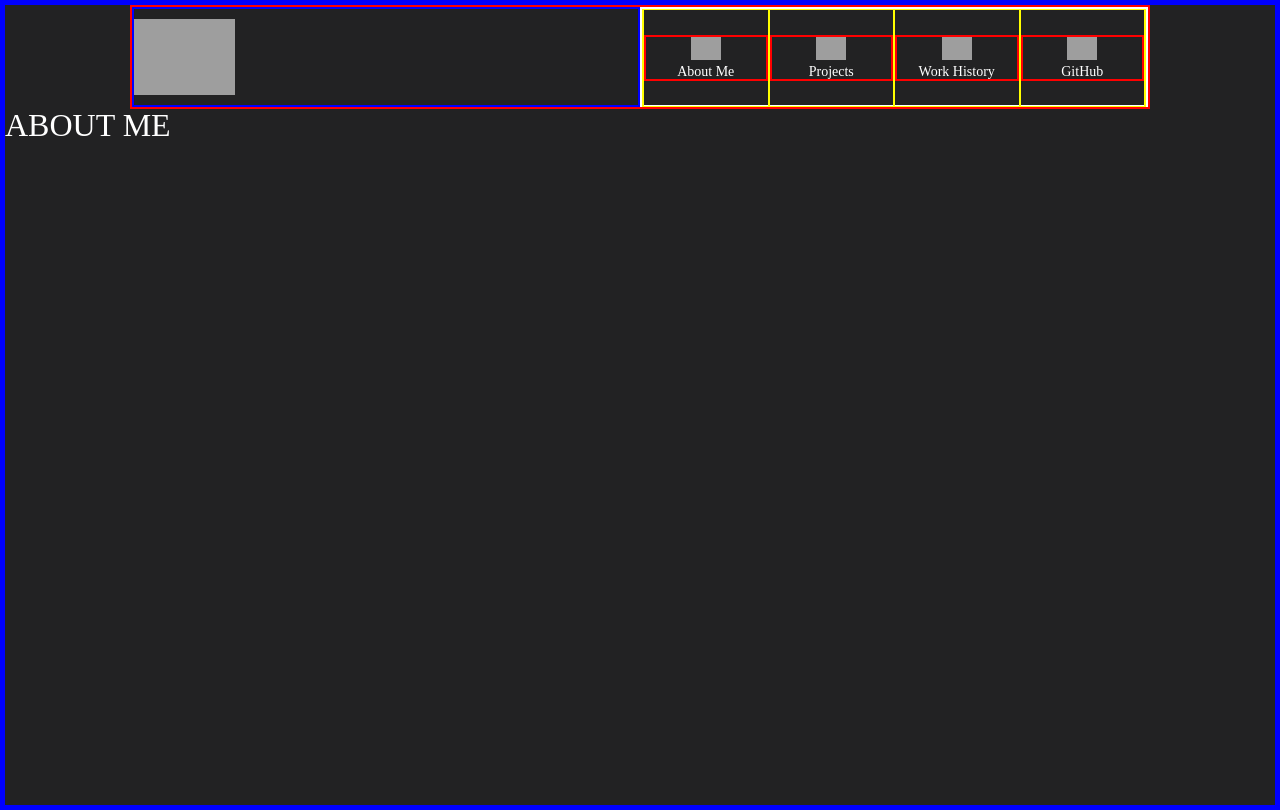
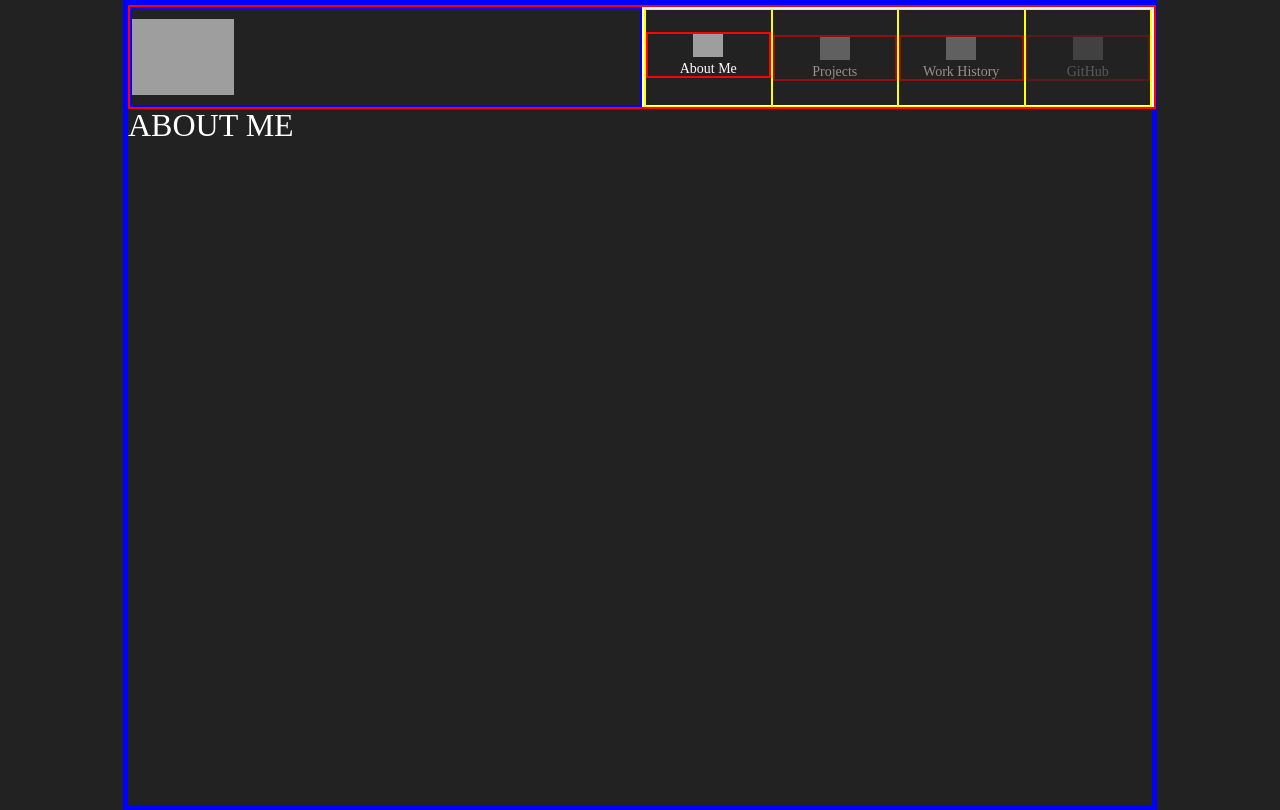
Before and after one commit to Samuel-Torres/portfolio, a React (Create React App) app in the folder portfolio/: page / in a window 1280 px wide. In both pictures the pointer is over the element 705 px from the left and 58 px from the top of the page. Built offline with nearby package versions, Linux system fonts and the light colour scheme; grey boxes are pictures that could not be loaded.

Commit message:
style application

```diff
--- a/portfolio/src/App.scss
+++ b/portfolio/src/App.scss
@@ -1,4 +1,6 @@
 .app_container {
     border: 5px solid blue;
     height: calc(100vh);
+    width: 80%;
+    margin: 0 auto;
 }
--- a/portfolio/src/components/navBar/navBarIcons/NavBarIcon.scss
+++ b/portfolio/src/components/navBar/navBarIcons/NavBarIcon.scss
@@ -1,9 +1,28 @@
 .tabImg {
     width: 25%;
     margin-bottom: 5px;
+}
+.iconItem {
+    transition: all 0.1s ease-in-out;
+    opacity: 0.5;
+}
+.iconItem:hover {
+    transition-timing-function: ease-in;
+    transition: 0.5s cubic-bezier(0.2, 0.8, 0.2, 1);
+    transform: translateY(-3px);
+    opacity: 1;
+    cursor: pointer;
 }
 a {
     text-decoration: none;
     color: white;
     font-size: 14px;
+    transition: all 0.1s ease-in-out;
+    opacity: 0.5;
 }
+a:hover {
+    transition-timing-function: ease-in;
+    transition: 0.5s cubic-bezier(0.2, 0.8, 0.2, 1);
+    transform: translateY(-3px);
+    opacity: 1;
+}
--- a/portfolio/src/components/navBar/navbar.scss
+++ b/portfolio/src/components/navBar/navbar.scss
@@ -1,7 +1,7 @@
 .container {
     border: 2px solid red;
     height: 100px;
-    width: 80%;
+    width: 100%;
     margin: 0 auto;
     display: flex;
 
```
